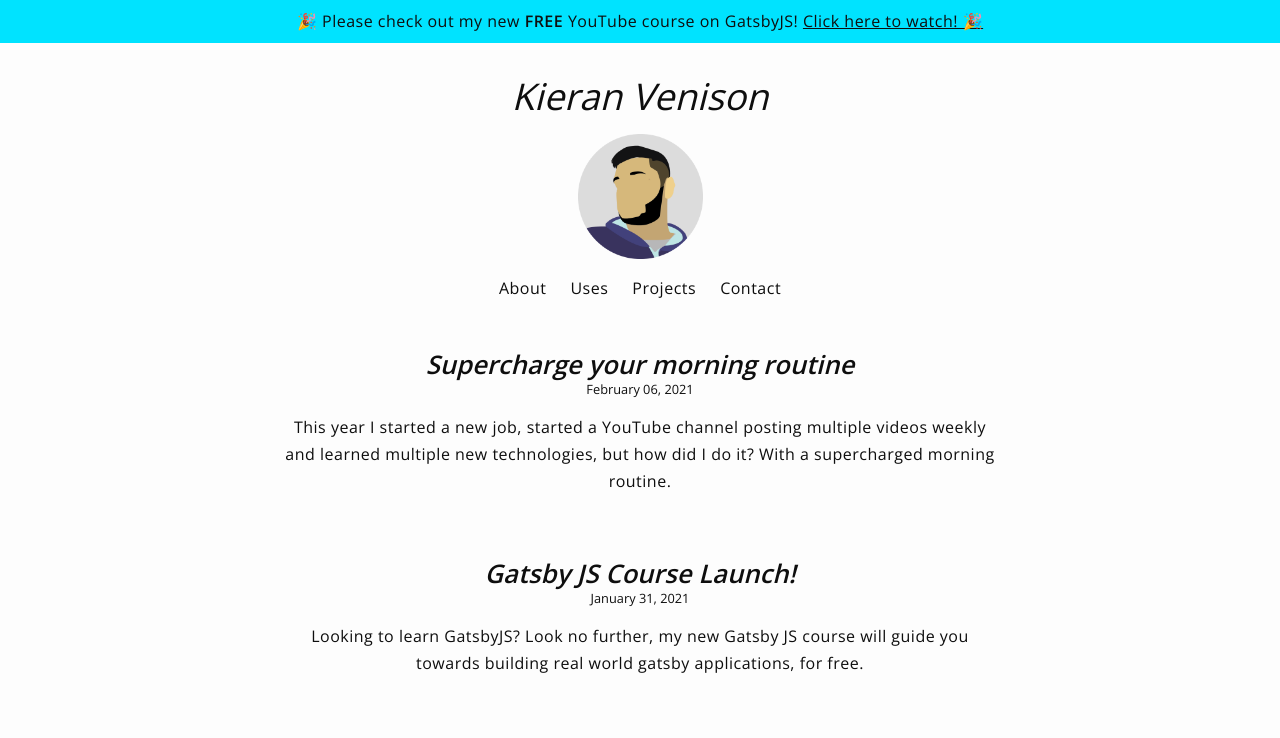
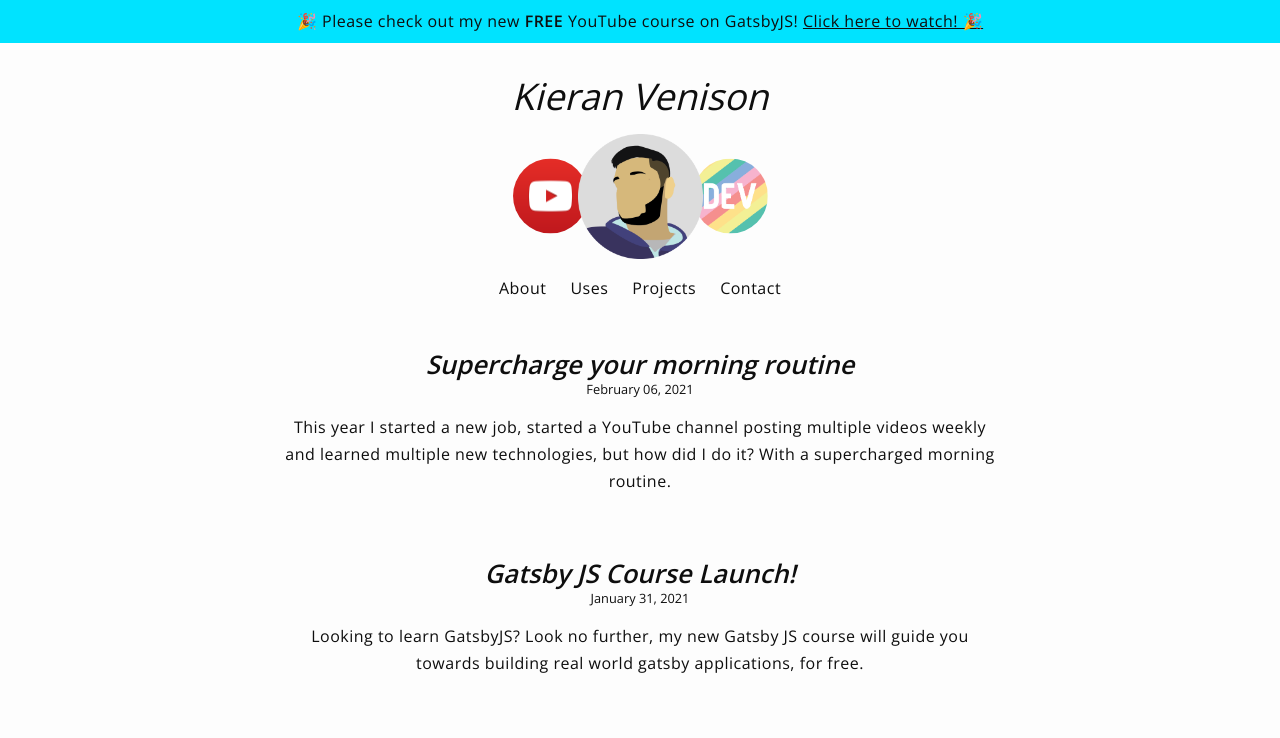
Before and after one commit to kieranmv95/kieran.venison.website, a Gatsby site: page / in a window 1280 px wide. Shown: the top 738 px of the page. Built offline with nearby package versions, Linux system fonts and the light colour scheme; Gatsby itself is replaced by a stand-in of ours.

Commit message:
added new header links

```diff
--- a/src/components/Header.js
+++ b/src/components/Header.js
@@ -14,12 +14,48 @@ const HeaderStyles = styled.header`
     font-size: clamp(1.8rem, 5vw, 2.3rem);
     font-weight: 300;
   }
-  .gatsby-image-wrapper {
+  .image-kieran {
+    display: inline-block;
+    position: relative;
+    margin-bottom: 1rem;
+  }
+  .image-kieran .gatsby-image-wrapper {
     margin: 0 auto;
     height: 125px;
     height: clamp(75px, 15vw, 125px);
     width: 125px;
     width: clamp(75px, 15vw, 125px);
+  }
+  .link {
+    display: inline-block;
+    overflow: hidden;
+    cursor: pointer;
+    border-radius: 999rem;
+    position: absolute;
+    top: 50%;
+    transform: translateY(-50%);
+  }
+
+  .link--left {
+    left: -55px;
+    @media (min-width: ${(props) => props.theme.tablet_breakpoint}) {
+      left: -65px;
+    }
+  }
+  .link--right {
+    right: -55px;
+    @media (min-width: ${(props) => props.theme.tablet_breakpoint}) {
+      right: -65px;
+    }
+  }
+
+  .link .gatsby-image-wrapper {
+    height: 60px;
+    width: 60px;
+    @media (min-width: ${(props) => props.theme.tablet_breakpoint}) {
+      height: 75px;
+      width: 75px;
+    }
   }
   .title,
   .gatsby-image-wrapper {
@@ -45,11 +81,25 @@ const HeaderStyles = styled.header`
 `;
 
 export default function Header() {
-  const { logo } = useStaticQuery(graphql`
+  const { logo, youtube, dev } = useStaticQuery(graphql`
     query {
       logo: file(relativePath: { eq: "kieran-logo.png" }) {
         childImageSharp {
           fluid(maxWidth: 125, maxHeight: 125) {
+            ...GatsbyImageSharpFluid
+          }
+        }
+      }
+      youtube: file(relativePath: { eq: "projects/youtube.png" }) {
+        childImageSharp {
+          fluid(maxWidth: 200, maxHeight: 200) {
+            ...GatsbyImageSharpFluid
+          }
+        }
+      }
+      dev: file(relativePath: { eq: "projects/dev.png" }) {
+        childImageSharp {
+          fluid(maxWidth: 200, maxHeight: 200) {
             ...GatsbyImageSharpFluid
           }
         }
@@ -62,7 +112,27 @@ export default function Header() {
       <Link to="/" className="title">
         Kieran Venison
       </Link>
-      <Img fluid={logo.childImageSharp.fluid} alt="kieran venison" />
+      <div className="image-holder">
+        <div className="image-kieran">
+          <a
+            className="link link--left"
+            href="https://www.youtube.com/channel/UCxX-3WG1vKNVJjGi2mwRziQ"
+            target="_blank"
+            rel="noreferrer"
+          >
+            <Img fluid={youtube.childImageSharp.fluid} alt="Youtube logo" />
+          </a>
+          <a
+            className="link link--right"
+            href="https://dev.to/kieranmv95"
+            target="_blank"
+            rel="noreferrer"
+          >
+            <Img fluid={dev.childImageSharp.fluid} alt="DevTo logo" />
+          </a>
+          <Img fluid={logo.childImageSharp.fluid} alt="kieran venison" />
+        </div>
+      </div>
       <nav>
         <ul>
           <li>
```
Also changed, not shown: assets/projects/dev.png (added).
